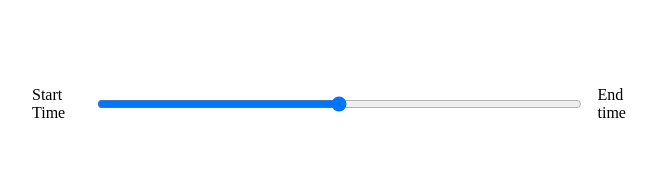
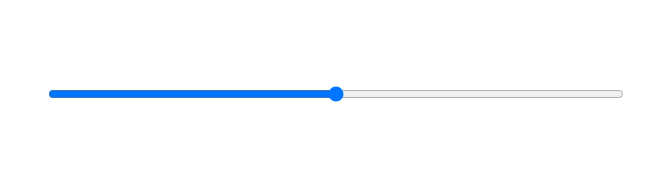
Before and after one commit to Beekasha/music-player-de, a React (Create React App) app: page / in a window 1280 px wide. Shown: the part 410-590 px from the top of the page, without its empty margins (304-961 px from the left). Built offline with nearby package versions, Linux system fonts and the light colour scheme.

Commit message:
ugly time showing

```diff
--- a/src/components/Player.js
+++ b/src/components/Player.js
@@ -1,4 +1,4 @@
-import React, {useRef} from "react";
+import React, {useRef, useState} from "react";
 import { FontAwesomeIcon } from '@fortawesome/react-fontawesome';
 import {
     faPlay,
@@ -19,21 +19,35 @@ const Player = ({currentSong, isPlaying, setIsPlaying}) => {
             audioRef.current.play();
             setIsPlaying(!isPlaying);
         }
+    };
+
+    const timeUpdateHandler = (e) => {
+        const current = e.target.currentTime;
+        const duration = e.target.duration;
+        // setSongInfo({...songInfo, currentTime: current, duration: duration})
+        //Cleaner to do it this way
+        setSongInfo({...songInfo, currentTime: current, duration})
     }
+
+    //useState
+    const [songInfo, setSongInfo] = useState({
+        currentTime: null,
+        duration: null
+    })
 
     return (
         <div className="player">
             <div className="time-control">
-                <p>Start Time</p>
+                <p>{songInfo.currentTime}</p>
                 <input type="range" />
-                <p>End time</p>
+                <p>{songInfo.duration}</p>
             </div>
             <div className="play-control">
                 <FontAwesomeIcon className="skip-back" icon={faAngleLeft} size="2x" />
                 <FontAwesomeIcon onClick={playSongHandler} className="play" icon={faPlay} size="2x" />
                 <FontAwesomeIcon className="skip-forward" icon={faAngleRight} size="2x" />
             </div>
-            <audio ref={audioRef} src={currentSong.audio}></audio>
+            <audio onTimeUpdate={timeUpdateHandler} ref={audioRef} src={currentSong.audio}></audio>
         </div>
     )
 }
```
